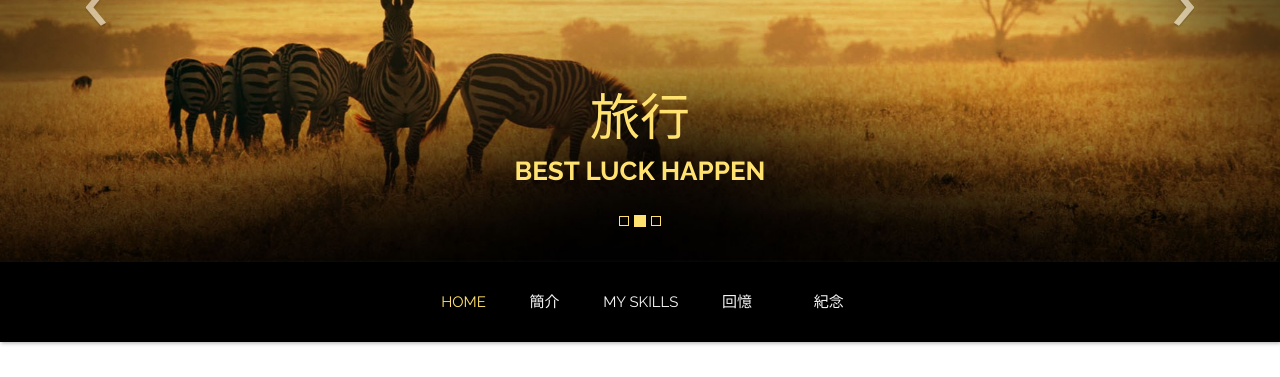
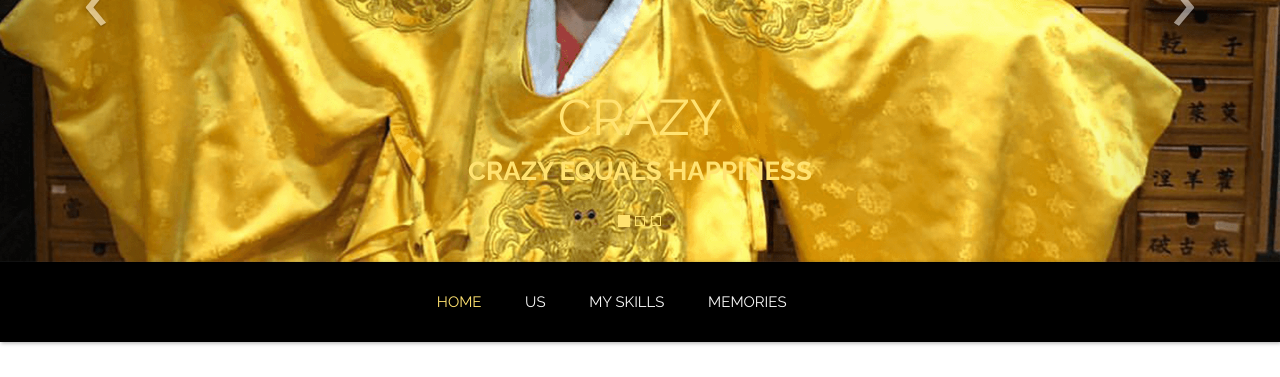
Before and after one commit to Kellypx/AmyBirthday20, a plain HTML site: page index.html in a window 1280 px wide. Both pictures are taken after a click on the link "HOME". Shown: the part 271-648 px from the top of the page. Drawn offline with Linux system fonts and the light colour scheme.

Commit message:
Update index.html

```diff
--- a/index.html
+++ b/index.html
@@ -29,19 +29,19 @@
     <div class="carousel-inner">
         <div class="active item">
 		<div class="caption zoomIn wow animated">
-              <h2>瘋狂<br/><strong>Crazy Equals Happiness</strong></h2>
+              <h2>Crazy<br/><strong>Crazy Equals Happiness</strong></h2>
               </div>
 
-		<img class="" src="img/slide1.jpg" alt=""></div>
+		<img class="" src="img/slide1.png" alt=""></div>
         <div class="item">
 		<div class="caption zoomIn wow animated">
-              <h2>旅行<br/><strong>Best Luck Happen</strong></h2>
+              <h2>Travel<br/><strong>Best Luck Happen</strong></h2>
               </div>
-			  <img class="" src="img/slide2.jpg" alt=""></div>
+			  <img class="" src="img/slide2.png" alt=""></div>
         <div class="item">
 		<div class="caption zoomIn wow animated">
-              <h2>過往<br/><strong>Memories Bring Back Yours</strong></h2>
-             </div><img class="" src="img/slide3.jpg" alt=""></div>
+              <h2>Past<br/><strong>Memories Bring Back Yours</strong></h2>
+             </div><img class="" src="img/slide3.png" alt=""></div>
     </div>
     <!-- Carousel nav -->
     <a class="carousel-control left" href="#carousel" data-slide="prev">&lsaquo;</a>
@@ -60,10 +60,10 @@
 	    <div id="main-nav" class="collapse navbar-collapse navStyle">
 			<ul class="nav navbar-nav" id="mainNav">
 			  <li class="active"><a href="#carousel" class="scroll-link">Home</a></li>
-			  <li><a href="#aboutUs" class="scroll-link">簡介</a></li>
+			  <li><a href="#aboutUs" class="scroll-link">US</a></li>
 			  <li><a href="#service" class="scroll-link">My Skills</a></li>
-			  <li><a href="#Portfolio" class="scroll-link">回憶</a></li>
-			  <li><a href="#experience" class="scroll-link">紀念</a></li>
+			  <li><a href="#Portfolio" class="scroll-link">Memories</a></li>
+			  <li><a href="#experience" class="scroll-link"></a></li>
 			</ul>
       </div>
 	 </nav>
```
